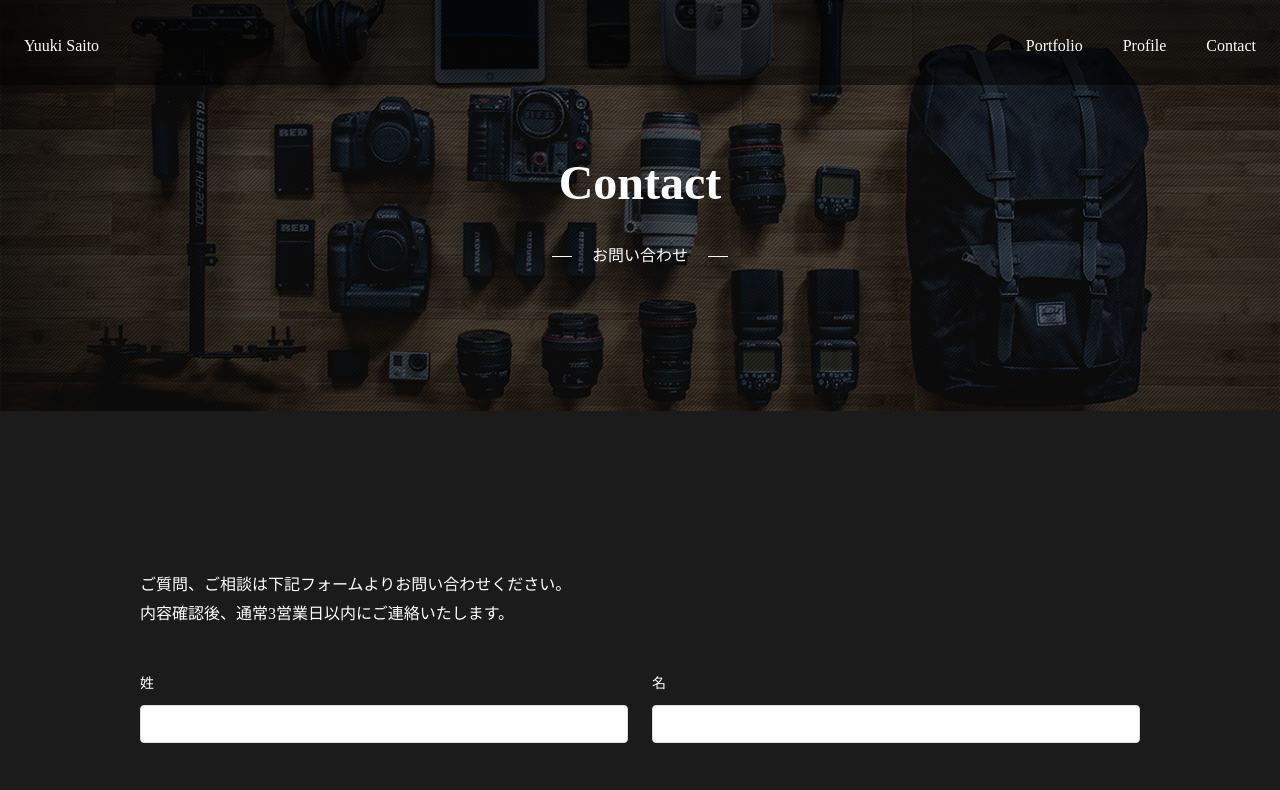
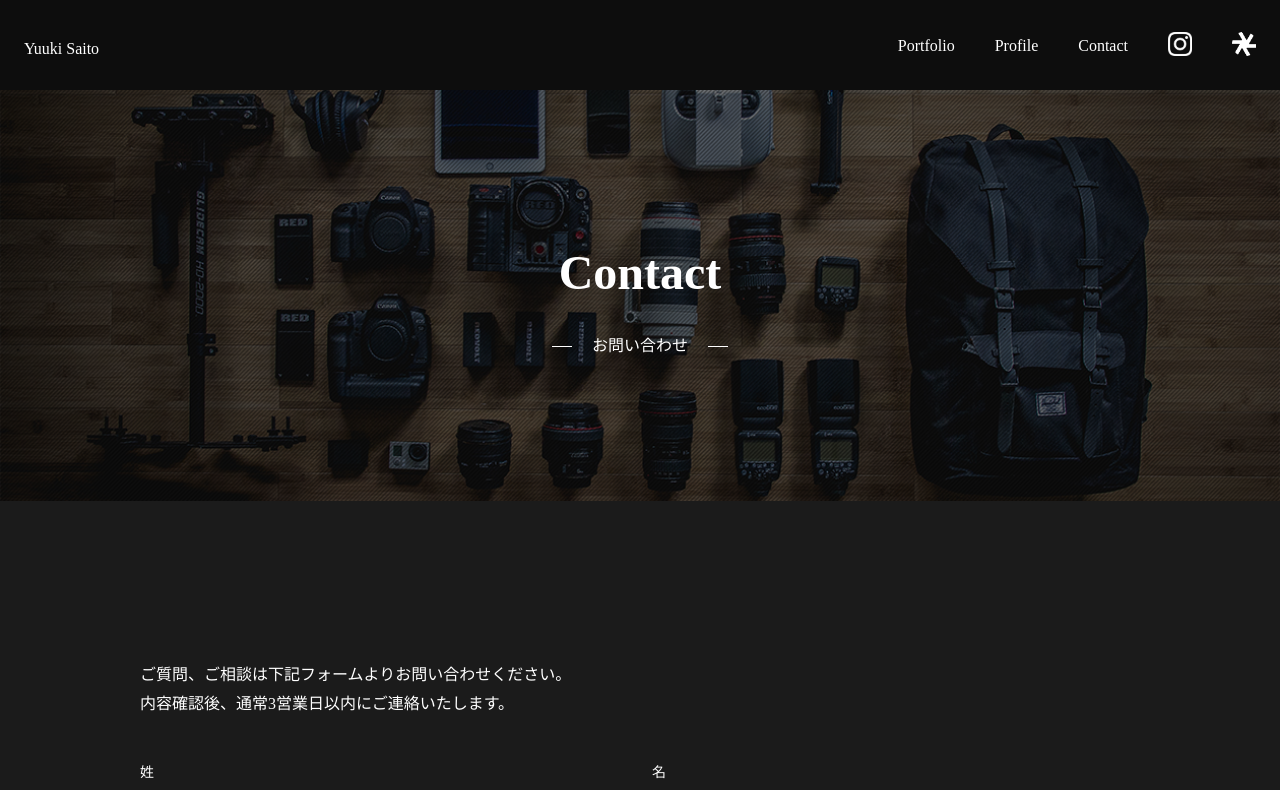
Before and after one commit to 7sprinkle/my-next-project, a Next.js app: page /contact in a window 1280 px wide. Shown: the top 790 px of the page. Built offline with nearby package versions, Linux system fonts and the light colour scheme.

Commit message:
menu fix

```diff
--- a/app/_componets/Header/index.module.css
+++ b/app/_componets/Header/index.module.css
@@ -1,5 +1,7 @@
 .header {
   position: absolute;
+  position: sticky;
+  top: 0;
   padding: 16px 24px 8px;
   z-index: 1000;
   display: flex;
--- a/app/_componets/Menu/index.tsx
+++ b/app/_componets/Menu/index.tsx
@@ -24,6 +24,16 @@ export default function Menu() {
           <li>
             <Link href="/contact">Contact</Link>
           </li>
+          <li>
+            <Link href="https://www.instagram.com/qitengyuxi0507/" target="_blank">
+              <Image src="/Instagram_Glyph_White.png" alt="Instagram" width={24} height={24} />
+            </Link>
+          </li>
+          <li>
+            <Link href="https://www.cizucu.com/users/g1LbireVs0PENeWGSDTsVRBvy2C3" target="_blank">
+              <Image src="/cizucu_white.png" alt="cizucu" width={24} height={24} />
+            </Link>
+          </li>
         </ul>
         <button className={cx(styles.button, styles.close)} onClick={close}>
           <Image src="/close.svg" alt="閉じる" width={24} height={24} priority />
--- a/app/globals.css
+++ b/app/globals.css
@@ -25,7 +25,7 @@
 html,
 body {
   max-width: 100vw;
-  overflow-x: hidden;
+  /* overflow-x: hidden; */
   margin: 0;
 }
 
```
Also changed, not shown: public/Instagram_Glyph_White.png (added), public/cizucu_white.png (added).
